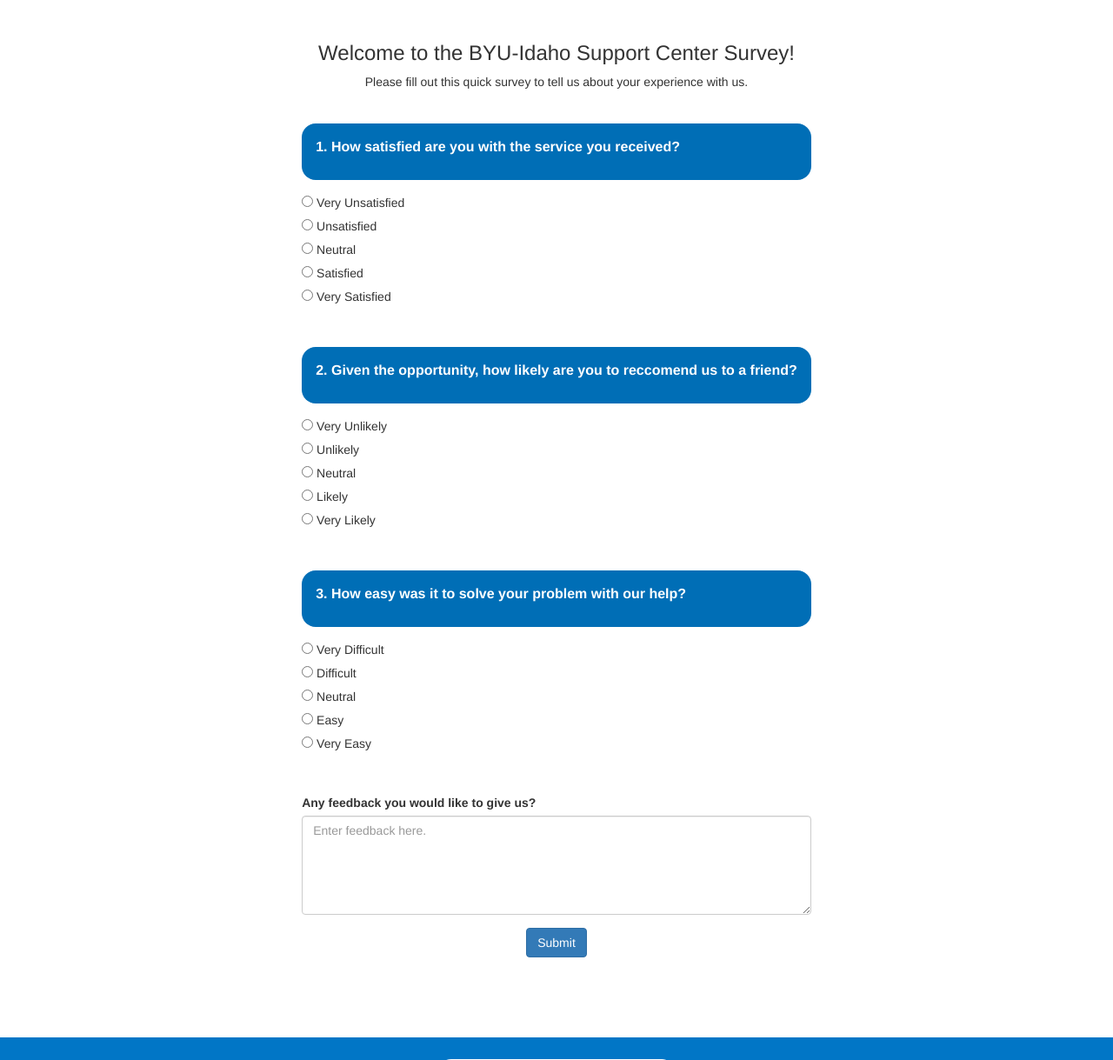
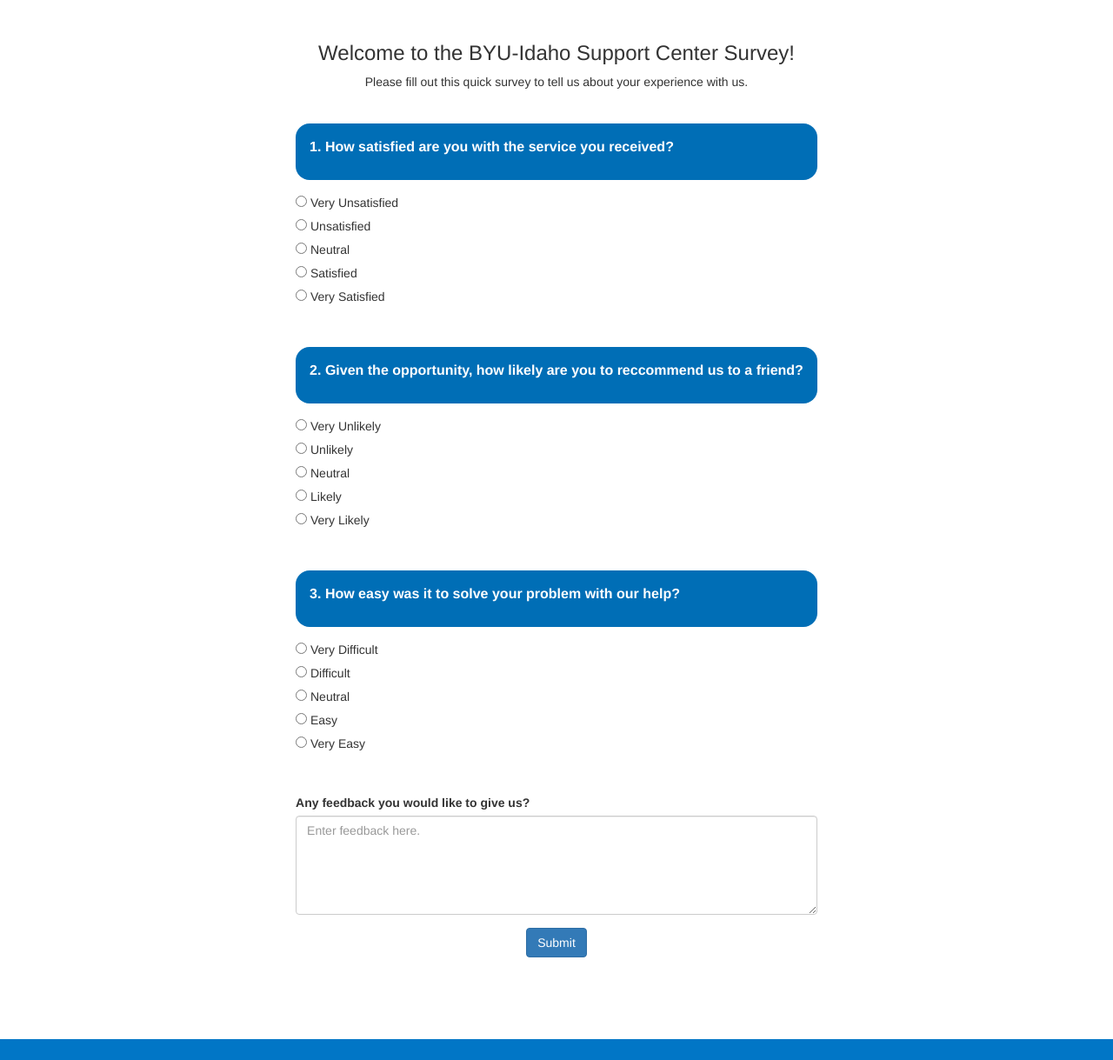
Before and after one commit to panick96/survey-site, a PHP site: page / in a window 1280 px wide. Shown: the top 1219 px of the page at 87% size. Run offline with PHP 8.4, Linux system fonts and the light colour scheme.

Commit message:
fixed a typo

```diff
--- a/index.php
+++ b/index.php
@@ -50,7 +50,7 @@
                             </div>
                         </div>
                         <div class="form-group">
-                            <div class="question-text"><p>2. Given the opportunity, how likely are you to reccomend us to a friend?</p></div>
+                            <div class="question-text"><p>2. Given the opportunity, how likely are you to reccommend us to a friend?</p></div>
                             <div class="radio-buttons" id="question2" name="question2">
                                 <div class="form-check form-check-inline">
                                     <input class="form-check-input" type="radio" name="question2RadioOptions" id="question2Radio1" value="1">
--- a/scripts.js
+++ b/scripts.js
@@ -19,3 +19,5 @@ submitButton.onclick = function(){
   console.log(question1Value, question2Value, question3Value, feedbackValue);
   clearScreen.innerHTML = "<h1>Thank you for your feedback!</h1>";
 }
+
+//TODO: submitButton.onClick needs to clear the url and send a post request.
```
